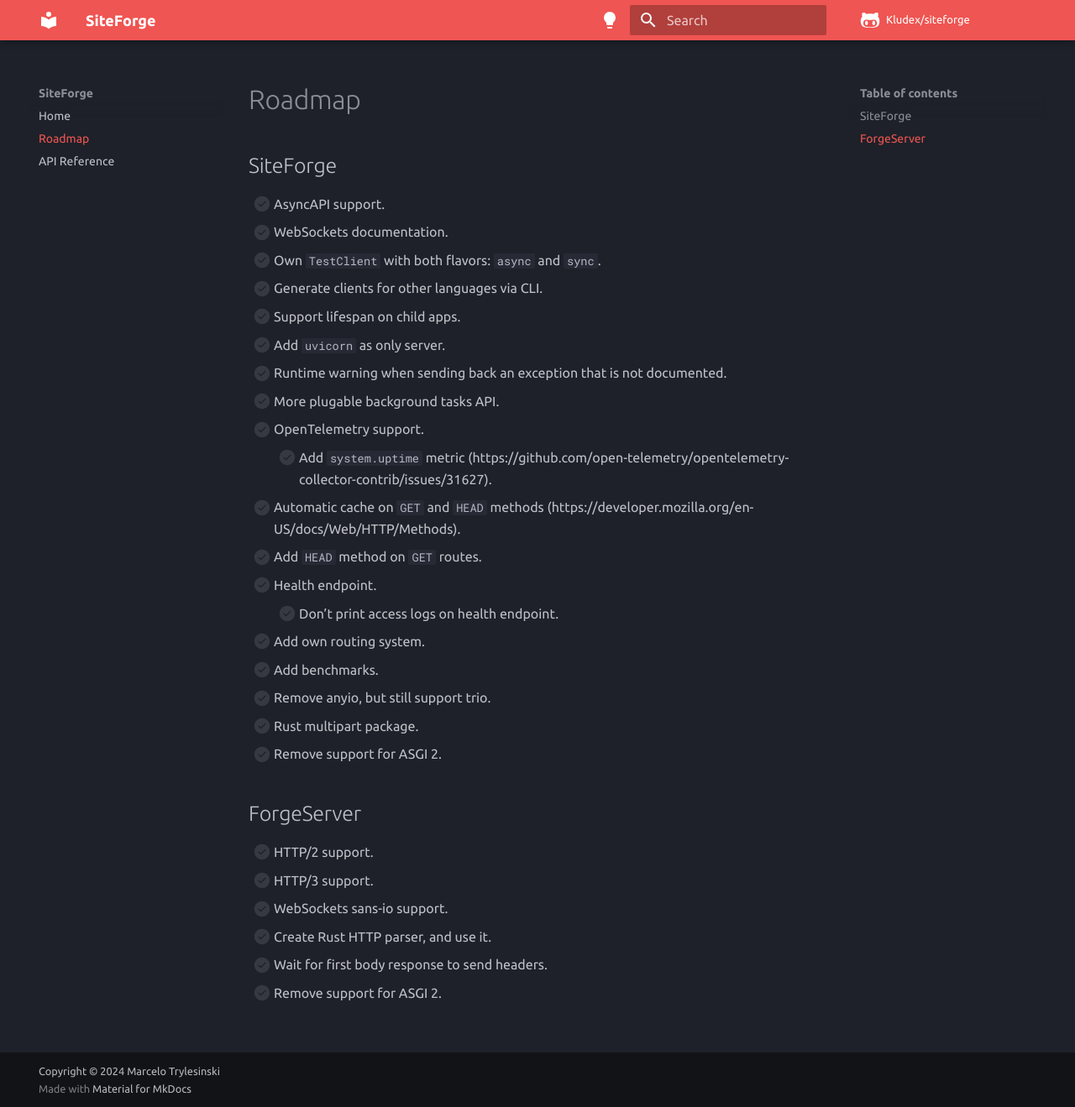
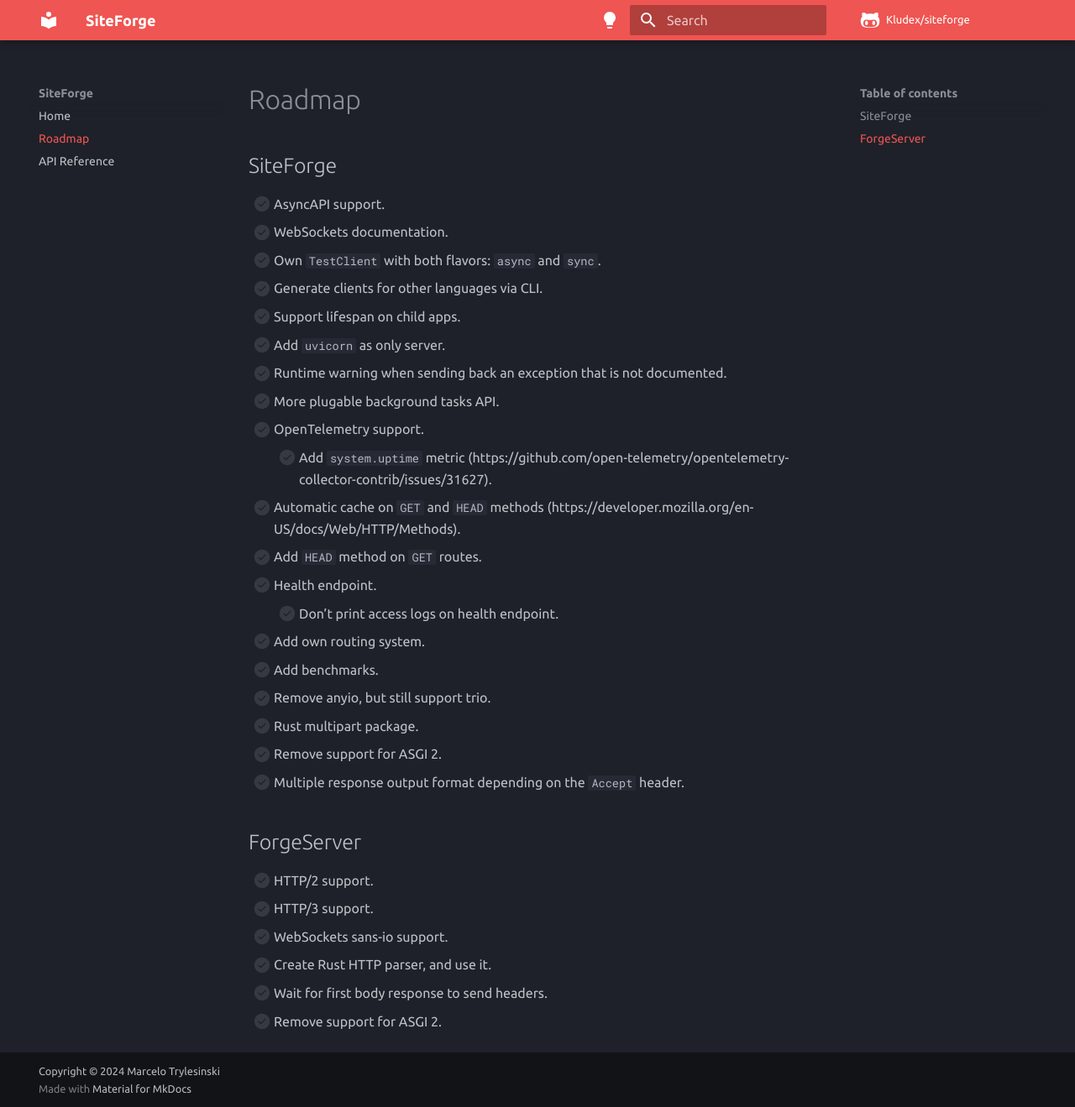
Before and after one commit to Kludex/siteforge, an MkDocs documentation site: the page built from docs/roadmap.md, in a window 1280 px wide and 1319 px high. Shown: the whole window at 84% size. Built offline with MkDocs 1.6.1 and Material for MkDocs 9.7.7, drawn with Linux system fonts in a browser that asks for light colours; comment, search, counter and statistics services are not loaded.

Commit message:
fix pipeline

```diff
--- a/docs/roadmap.md
+++ b/docs/roadmap.md
@@ -19,6 +19,7 @@
 - [ ] Remove anyio, but still support trio.
 - [ ] Rust multipart package.
 - [ ] Remove support for ASGI 2.
+- [ ] Multiple response output format depending on the `Accept` header.
 
 ## ForgeServer
 
```
Also changed, not shown: 2 other files.
